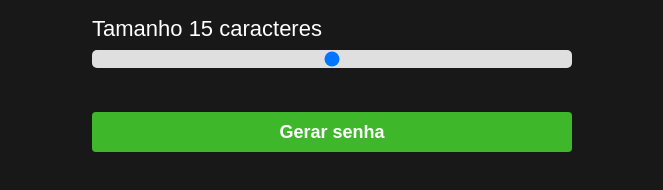
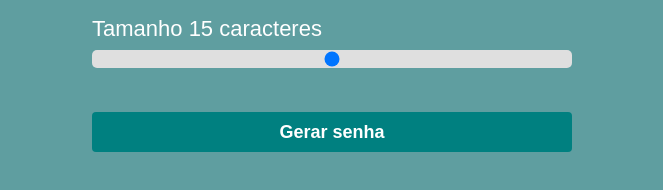
Before and after one commit to SuFernandes/Gerador, a plain HTML site: page index.html in a window 1280 px wide. Shown: the part 352-542 px from the top of the page, without its empty margins (308-971 px from the left). Drawn offline with Linux system fonts and the light colour scheme.

Commit message:
segundo commit

```diff
--- a/script.js
+++ b/script.js
@@ -7,7 +7,7 @@ let password = document.querySelector("#password");
 
 let containerPassword = document.querySelector("#container-password");
 
-let charset = "abcdefghijklmnopqrstuvwxyzABCDEFGHIJKLMNOPQRSTUVWXYZ0123456789!@";
+let charset = "abcdefghijklmnopqrstuvxwyzABCDEFGHIJKLMNOPQRSTUVXWYZ!@";
 let novaSenha = "";
 
 sizePassword.innerHTML = sliderElement.value;
@@ -28,6 +28,6 @@ function generatePassword(){
 }
 
 function copyPassword(){
-    alert("Senha copiada com sucesso!")
+    alert("Senha copiada com sucesso!");
     navigator.clipboard.writeText(novaSenha);
 }
--- a/style.css
+++ b/style.css
@@ -6,7 +6,7 @@
 }
 
 body{
-    background-color: #181818;
+    background-color: #5F9EA0;
     width: 100%;
     height: 100vh;
     display: flex;
@@ -42,7 +42,7 @@ body{
 
 .button-cta{
     height: 40px;
-    background-color: #3EB72B;
+    background-color: #008080;
     border: 0;
     border-radius: 4px;
     cursor: pointer;
```
Also changed, not shown: index.html (line endings or trailing spaces).
